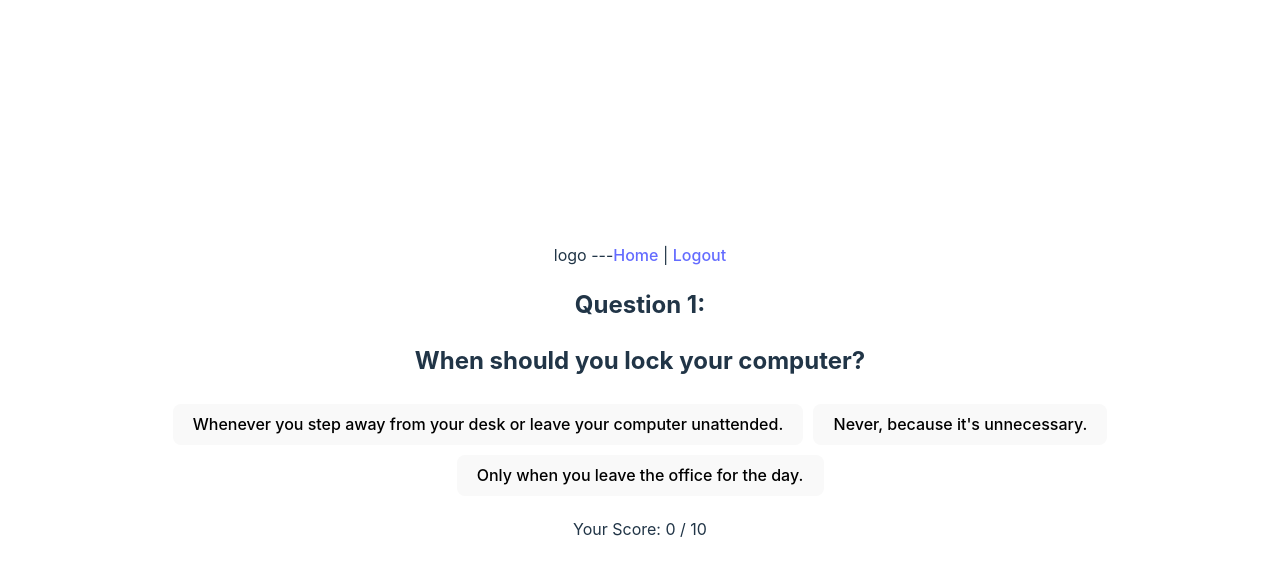
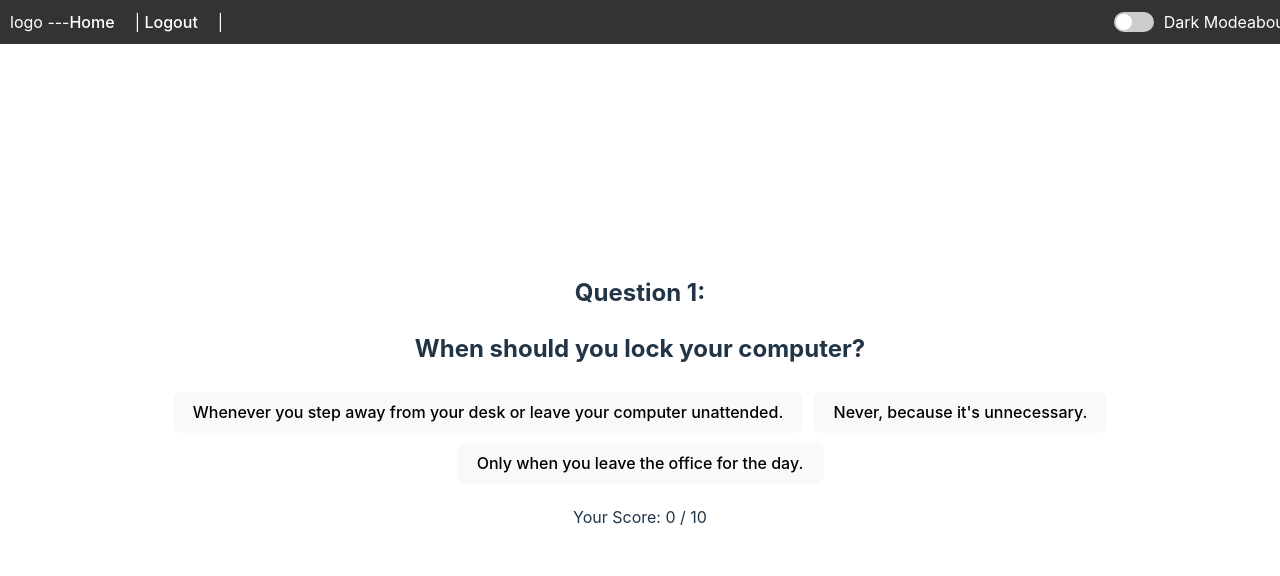
Before and after one commit to ej8899/cybertest, a React (Vite) app: page / in a window 1280 px wide. Shown: the top 576 px of the page. Built offline with nearby package versions, Linux system fonts and the light colour scheme.

Commit message:
add: theme toggle switch

```diff
--- a/src/components/Navbar/Navbar.css
+++ b/src/components/Navbar/Navbar.css
@@ -1,20 +1,37 @@
 /* Navbar.css */
 .navbar {
+  display: flex;
+  justify-content: space-between;
+  align-items: center;
   position: fixed;
   top: 0;
   left: 0;
   width: 100%;
-  background-color: #333; /* Choose your background color */
-  color: white; /* Choose your text color */
-  padding: 10px; /* Add padding as needed */
-  /* Add more styles as needed */
+  background-color: #333;
+  color: white;
+  padding: 10px;
 }
 
 .navbar a {
-  color: white; /* Choose your link text color */
+  color: white;
   text-decoration: none;
-  margin-right: 20px; /* Add spacing between links */
+  margin-right: 20px;
 }
+
+.theme-toggle {
+  display: flex; /* Display the theme toggle and label horizontally */
+  align-items: center; /* Vertically center items */
+}
+
+.switch {
+  position: relative;
+  display: inline-block;
+  width: 40px;
+  height: 20px;
+  margin-right: 10px; /* Add spacing between the toggle and links */
+}
+
+/* Rest of your existing CSS styles for the toggle */
 
 /* Style the links on hover or active as needed */
 .navbar a:hover {
--- a/src/components/Navbar/Navbar.jsx
+++ b/src/components/Navbar/Navbar.jsx
@@ -1,5 +1,7 @@
 // Navbar.jsx
 import React from 'react';
+import ThemeToggle from './ThemeToggle';
+import './Navbar.css';
 
 function Navbar() {
   return (
@@ -7,7 +9,9 @@ function Navbar() {
       logo ---
 
       <a href="/">Home</a> |&nbsp;
-      <a href="/logout">Logout</a>
+      <a href="/logout">Logout</a> |&nbsp;
+      <ThemeToggle />
+      about
     </nav>
   );
 }
--- /dev/null
+++ b/src/components/Navbar/ThemeToggle.css
@@ -0,0 +1,56 @@
+/* ThemeToggle.css */
+.theme-toggle {
+  display: flex;
+  align-items: center;
+  margin-left: auto; /* Pushes the theme toggle to the right */
+}
+
+.switch {
+  position: relative;
+  display: inline-block;
+  width: 40px;
+  height: 20px;
+  margin-right: 10px;
+}
+
+.switch input {
+  opacity: 0;
+  width: 0;
+  height: 0;
+}
+
+.slider {
+  position: absolute;
+  cursor: pointer;
+  top: 0;
+  left: 0;
+  right: 0;
+  bottom: 0;
+  background-color: #ccc;
+  -webkit-transition: .4s;
+  transition: .4s;
+  border-radius: 34px;
+}
+
+.slider:before {
+  position: absolute;
+  content: "";
+  height: 16px;
+  width: 16px;
+  left: 2px;
+  bottom: 2px;
+  background-color: white;
+  -webkit-transition: .4s;
+  transition: .4s;
+  border-radius: 50%;
+}
+
+input:checked + .slider {
+  background-color: #2196F3;
+}
+
+input:checked + .slider:before {
+  -webkit-transform: translateX(20px);
+  -ms-transform: translateX(20px);
+  transform: translateX(20px);
+}
--- /dev/null
+++ b/src/components/Navbar/ThemeToggle.jsx
@@ -0,0 +1,25 @@
+// ThemeToggle.jsx
+import React, { useState } from 'react';
+import './ThemeToggle.css';
+
+function ThemeToggle() {
+  const [isDarkMode, setIsDarkMode] = useState(false);
+
+  const toggleTheme = () => {
+    setIsDarkMode(!isDarkMode);
+    // You can add logic here to switch your application's theme between light and dark mode.
+    // For example, you can toggle CSS classes on the root element to apply different styles.
+  };
+
+  return (
+    <div className="theme-toggle">
+      <label className="switch">
+        <input type="checkbox" checked={isDarkMode} onChange={toggleTheme} />
+        <span className="slider"></span>
+      </label>
+      <span className="toggle-label">Dark Mode</span>
+    </div>
+  );
+}
+
+export default ThemeToggle;
```
